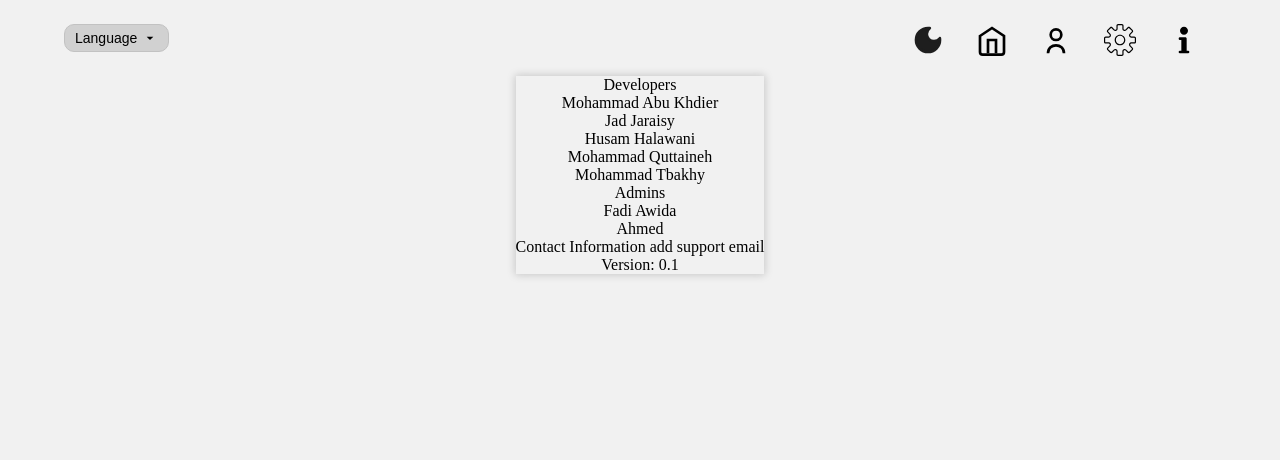
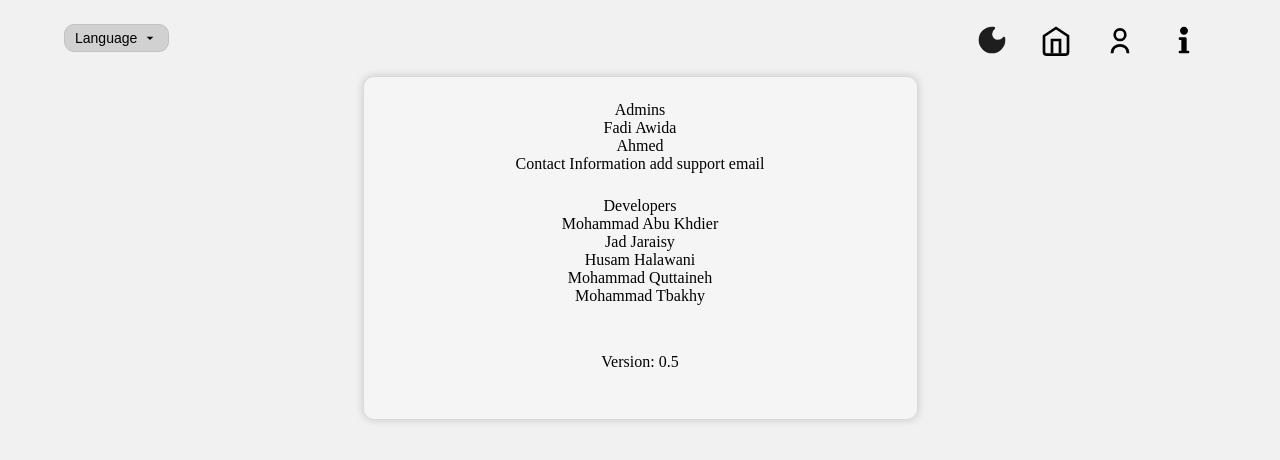
Before and after one commit to mohammadabk2/Beit-Hanina-Community-Center-Vol-App, a React (Create React App) app in the folder client/: page /about in a window 1280 px wide. Shown: the top 460 px of the page. Built offline with nearby package versions, Linux system fonts and the light colour scheme.

Commit message:
removes settings button, adds design to about me page.

```diff
--- a/client/src/App.css
+++ b/client/src/App.css
@@ -305,6 +305,11 @@ input:focus {
 }
 
 
+.basic-box-padding{
+  padding-top: 1.5rem;
+  padding-bottom: 1.5rem;
+}
+
 /*media query for mobile screen sizes */
 @media (max-width: 767px) {
 
--- a/client/src/components/NavigationBar.js
+++ b/client/src/components/NavigationBar.js
@@ -8,13 +8,13 @@ import { useLnOptions } from "../config/options/Language";
 import { useColorOptions } from "../config/options/Colors";
 
 import modeIconDark from "../icons/light/mode_icon.svg";
-import settingsIconLight from "../icons/light/settings_icon.svg";
+// import settingsIconLight from "../icons/light/settings_icon.svg";
 import profileIconLight from "../icons/light/profile_icon.svg";
 import homeIconLight from "../icons/light/home_icon.svg";
 import aboutIconLight from "../icons/light/about_icon.svg";
 
 import modeIconLight from "../icons/dark/mode_icon.svg";
-import settingsIconDark from "../icons/dark/settings_icon.svg";
+// import settingsIconDark from "../icons/dark/settings_icon.svg";
 import profileIconDark from "../icons/dark/profile_icon.svg";
 import homeIconDark from "../icons/dark/home_icon.svg";
 import aboutIconDark from "../icons/dark/about_icon.svg";
@@ -25,10 +25,10 @@ const NavigationBar = ({ dontShowPageButtons }) => {
   const lnOptions = useLnOptions();
   const { isLightMode, handleModeChange} = useColorOptions();
 
-  const goToSettings = () => {
-    console.log("Settings button clicked");
-    navigate("/settings");
-  };
+  // const goToSettings = () => {
+  //   console.log("Settings button clicked");
+  //   navigate("/settings");
+  // };
 
   const goToPersonalArea = () => {
     //TODO add a check if Admin org or voulunteer
@@ -38,6 +38,7 @@ const NavigationBar = ({ dontShowPageButtons }) => {
 
   const goToHome = () => {
     //TODO add a check if Admin org or voulunteer
+    //TODO check if signed in
     console.log("Home button clicked");
     navigate("/home-volunteer");
     // navigate("/home-admin");
@@ -80,13 +81,13 @@ const NavigationBar = ({ dontShowPageButtons }) => {
               alt="Profile icon"
             />
           </div>
-          <div onClick={goToSettings}>
+          {/* <div onClick={goToSettings}>
             <img
               className="navigation-button-image"
               src={isLightMode ? settingsIconLight : settingsIconDark}
               alt="Settings icon"
             />
-          </div>
+          </div> */}
         </>
       )}
 
--- a/client/src/pages/AboutPage/About.js
+++ b/client/src/pages/AboutPage/About.js
@@ -1,20 +1,25 @@
 import React from "react";
 import { useTranslation } from "react-i18next";
 
-// import backgroundImage from "../../icons/logo.jpg";
 import NavigationBar from "../../components/NavigationBar";
 
 //TODO add support email and ahmeds family name
-function About() {
+const About = () => {
   const { t: tAbout } = useTranslation("about");
 
   return (
     <div className="app flex-box">
       <NavigationBar />
-      <main>
-        <div className="flex-box-columns smooth-shadow-box sign-up-box">
+      <div className="general-box flex-box flex-column smooth-shadow-box basic-box-padding">
         <div>
-            {tAbout("devs")}
+          <div>{tAbout("admins")}</div>
+          <div>{tAbout("fadi")}</div>
+          <div>{tAbout("ahmed")}</div>
+          <div>{tAbout("contact")} add support email</div>
+        </div>
+
+        <div className="basic-box-padding">
+          <div>{tAbout("devs")}</div>
           <div>{tAbout("mohammadak")}</div>
           <div>{tAbout("jad")}</div>
           <div>{tAbout("husam")}</div>
@@ -22,17 +27,10 @@ function About() {
           <div>{tAbout("mohammadtb")}</div>
         </div>
 
-          <div>
-            {tAbout("admins")}
-            <div>{tAbout("fadi")}</div>
-            <div>{tAbout("ahmed")}</div>
-            <div>{tAbout("contact")} add support email</div>
+        <div className="basic-box-padding">{tAbout("version")}: 0.5</div>
       </div>
-          <div>{tAbout("version")}: 0.1</div>
-        </div>
-      </main>
     </div>
   );
-}
+};
 
 export default About;
```
Lines whose indentation alone changed are shown as unchanged.
